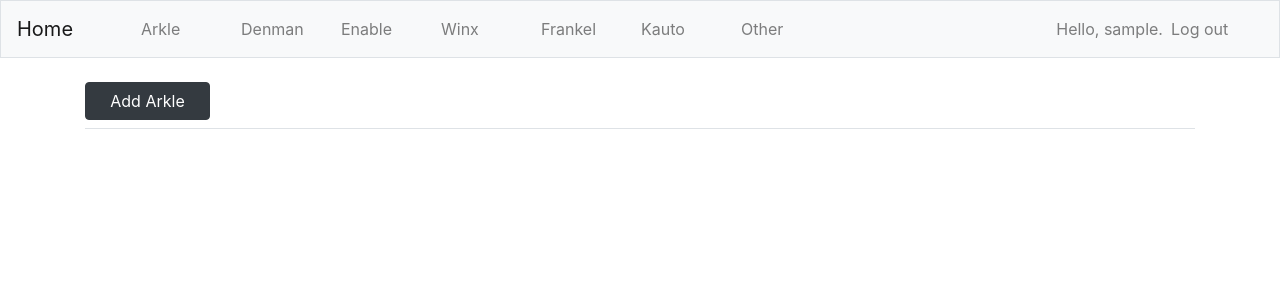
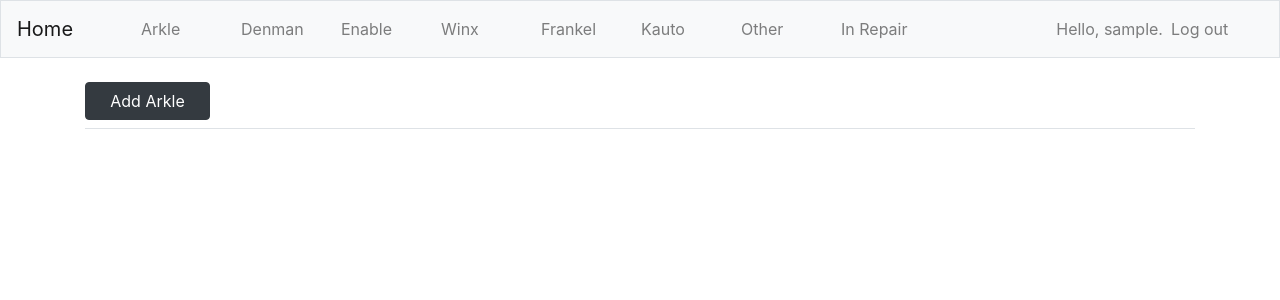
Before and after one commit to dimitrivanloey/TMS, a Django app: page /arkles/ in a window 1280 px wide. Shown: the top 300 px of the page. Run offline with Django 3.2, Linux system fonts and the light colour scheme; the visitor is signed in with stand-in values (Sample User, id 1); data that the repository does not hold is empty; some libraries are stand-ins or nearby versions.

Commit message:
order by number correction

```diff
--- a/unit_logs/templates/unit_logs/base.html
+++ b/unit_logs/templates/unit_logs/base.html
@@ -33,6 +33,7 @@
                     <a class="nav-link" href="{% url 'unit_logs:frankels' %}">Frankel</a>
                     <a class="nav-link" href="{% url 'unit_logs:kautos' %}">Kauto</a>
                     <a class="nav-link" href="{% url 'unit_logs:others' %}">Other</a>
+                    <a class="nav-link" href="{% url 'unit_logs:trackers_in_repair' %}">In Repair</a>
 
 
             </ul>
--- a/unit_logs/views.py
+++ b/unit_logs/views.py
@@ -927,7 +927,7 @@ def delete_frankel_entry(request, entry_id):
 @login_required
 def trackers_in_repair(request):
     # Winx
-    winx = Winx.objects.filter(status='In Repair')
+    winx = Winx.objects.filter(status='In Repair').order_by('number')
     winx_count = Winx.objects.filter(status='In Repair').count()
     winx_teller = 0
     average_winx = 0
@@ -942,7 +942,7 @@ def trackers_in_repair(request):
         average_winx = round(winx_teller / winx_count, 2)
 
     # Enable
-    enable = Enable.objects.filter(status='In Repair')
+    enable = Enable.objects.filter(status='In Repair').order_by('number')
     enable_count = Enable.objects.filter(status='In Repair').count()
     enable_teller = 0
     average_enable = 0
@@ -957,7 +957,7 @@ def trackers_in_repair(request):
         average_enable = round(enable_teller / enable_count, 2)
 
     # Arkle
-    arkle = Arkle.objects.filter(status='In Repair')
+    arkle = Arkle.objects.filter(status='In Repair').order_by('number')
     arkle_count = Arkle.objects.filter(status='In Repair').count()
     arkle_teller = 0
     average_arkle = 0
@@ -972,7 +972,7 @@ def trackers_in_repair(request):
         average_arkle = round(arkle_teller / arkle_count, 2)
 
     # Denman
-    denman = Denman.objects.filter(status='In Repair')
+    denman = Denman.objects.filter(status='In Repair').order_by('number')
     denman_count = Denman.objects.filter(status='In Repair').count()
     denman_teller = 0
     average_denman = 0
@@ -988,7 +988,7 @@ def trackers_in_repair(request):
 
 
     # Frankel
-    frankel = Frankel.objects.filter(status='In Repair')
+    frankel = Frankel.objects.filter(status='In Repair').order_by('number')
     frankel_count = Frankel.objects.filter(status='In Repair').count()
     frankel_teller = 0
     average_frankel = 0
@@ -1003,7 +1003,7 @@ def trackers_in_repair(request):
         average_frankel = round(frankel_teller / frankel_count, 2)
 
     # Kauto
-    kauto = Kauto.objects.filter(status='In Repair')
+    kauto = Kauto.objects.filter(status='In Repair').order_by('number')
     kauto_count = Kauto.objects.filter(status='In Repair').count()
     kauto_teller = 0
     average_kauto = 0
@@ -1020,7 +1020,7 @@ def trackers_in_repair(request):
 
 
     # Other
-    other = Other.objects.filter(status='In Repair')
+    other = Other.objects.filter(status='In Repair').order_by('number')
     other_count = Other.objects.filter(status='In Repair').count()
     other_teller = 0
     average_other = 0
```
